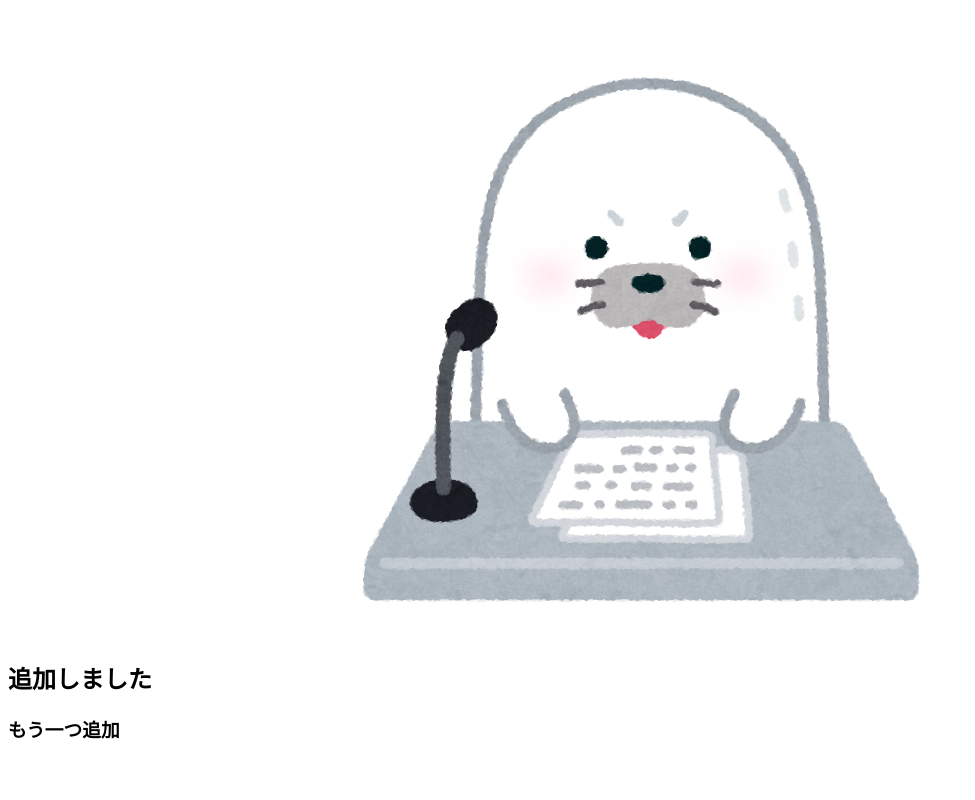
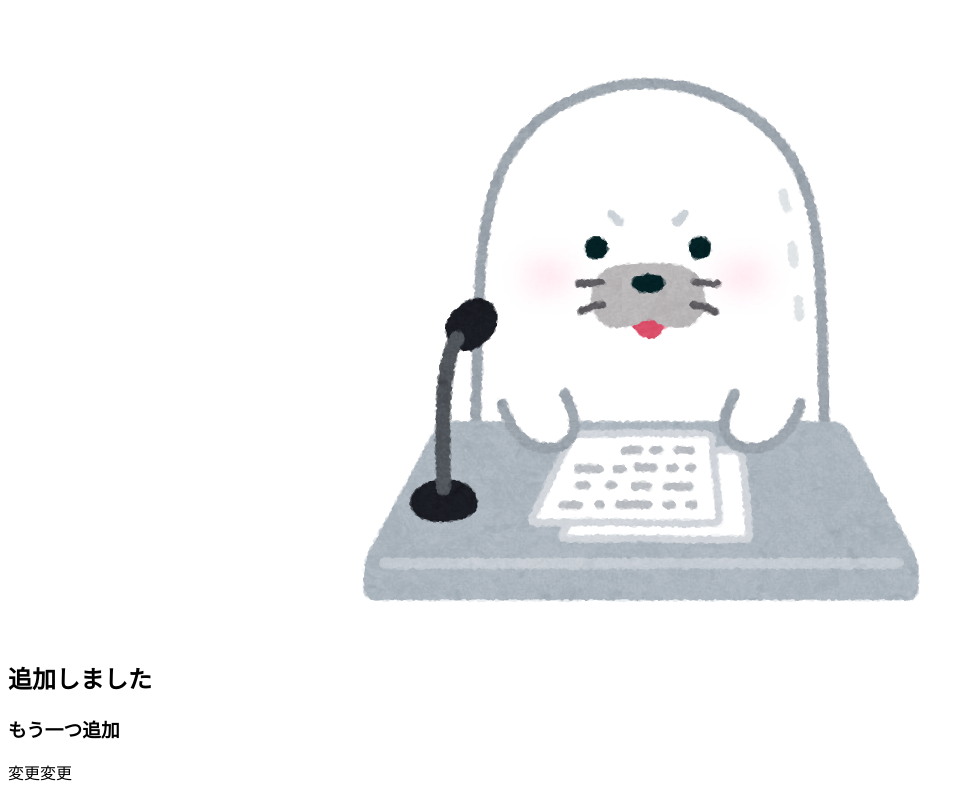
Before and after one commit to Aik123/Gakuen02-teamName, a plain HTML site: page index.html in a window 1280 px wide. Shown: the part 695-1495 px from the top of the page, without its empty margins (0-975 px from the left). Before the commit the page ends 1455 px from the top, so only its background shows below. Drawn offline with Linux system fonts and the light colour scheme.

Commit message:
Add files via upload

```diff
--- a/index.html
+++ b/index.html
@@ -17,6 +17,7 @@
   </div>
   <h2>追加しました</h2>
   <h3>もう一つ追加</h3>
+  <p>変更変更</p>
   <script src="script.js"></script>
 </body>
 
```
